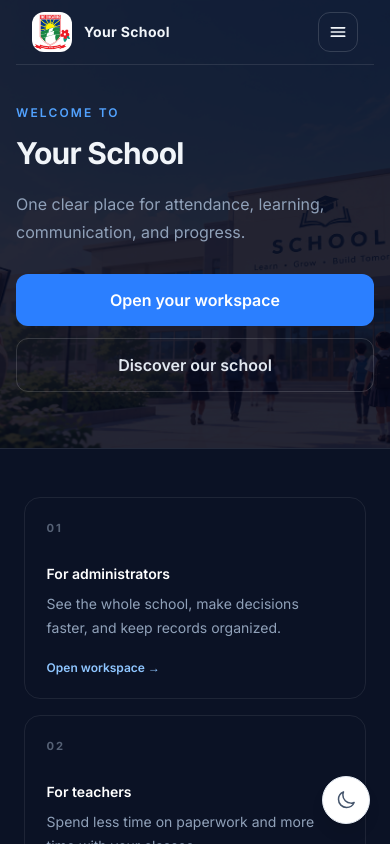
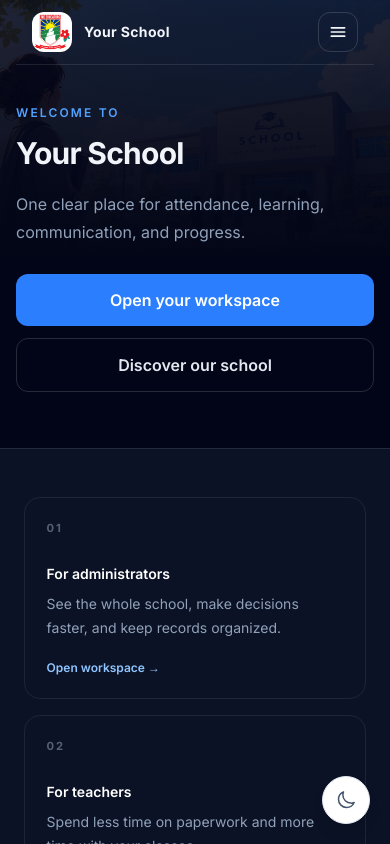
Before and after one commit to jawadraza28/SCH, a Next.js app: page / in a window 390 px wide. Shown: the top 844 px of the page. Built offline with nearby package versions, Linux system fonts and the light colour scheme; no server answers; the database is empty.

Commit message:
feat: add responsive landing cover with fade effect and update home page layout

```diff
--- a/src/app/globals.css
+++ b/src/app/globals.css
@@ -1013,6 +1013,39 @@ main .shadow-sm {
     linear-gradient(140deg, rgb(255 255 255 / 0.07), rgb(2 6 23 / 0.24));
 }
 
+/* --- Landing hero cover ---------------------------------------------------
+   The cover is a wide 16:9 photo (1672×941). On phones the hero is tall and
+   narrow, so covering the whole section crops it into a heavy zoom. Below
+   640px we pin the cover to a short banner at the top of the hero (the full
+   height of the photo is kept, only the sides crop) and fade its lower edge
+   into the page so it never looks stretched or over-zoomed. */
+.landing-cover {
+  position: absolute;
+  inset: 0;
+  height: 100%;
+  width: 100%;
+  object-fit: cover;
+  object-position: center;
+}
+.landing-cover-fade {
+  position: absolute;
+  inset-inline: 0;
+  top: 0;
+  display: none;
+  height: 16rem;
+  background-image: linear-gradient(to bottom, transparent, rgb(2 6 23));
+  pointer-events: none;
+}
+@media (max-width: 639px) {
+  .landing-cover {
+    inset: 0 auto auto 0;
+    height: 16rem;
+  }
+  .landing-cover-fade {
+    display: block;
+  }
+}
+
 .landing-feature { position: relative; display: block; min-height: 12rem; border: 1px solid rgb(255 255 255 / 0.08); border-radius: 1rem; padding: 1.35rem; transition: border-color 180ms ease, background-color 180ms ease, transform 180ms ease; }
 .landing-feature:hover { border-color: rgb(125 211 252 / 0.35); background: rgb(255 255 255 / 0.04); transform: translateY(-0.25rem); }
 .landing-feature-number { display: block; margin-bottom: 1.75rem; color: rgb(148 163 184 / 0.55); font-size: 0.7rem; font-weight: 700; letter-spacing: 0.16em; }
--- a/src/app/login/page.tsx
+++ b/src/app/login/page.tsx
@@ -50,12 +50,12 @@ export default function LoginPage() {
   }
 
   return (
-    <main className="min-h-screen bg-slate-950 px-4 py-5 text-slate-100 sm:px-6 lg:px-8">
+    <main className="flex min-h-[100dvh] flex-col bg-slate-950 px-4 py-5 text-slate-100 sm:px-6 lg:px-8">
       <nav className="mx-auto flex max-w-6xl items-center justify-between gap-4 px-1 py-2 sm:px-2">
         <Link href="/" className="text-white"><SchoolBrandMark compact /></Link>
         <div className="flex items-center gap-1 sm:gap-2"><Link prefetch href="/" className="rounded-xl px-3 py-2 text-sm font-medium text-slate-300 hover:bg-white/10 hover:text-white">Home</Link><Link prefetch href="/about-us" className="hidden rounded-xl px-3 py-2 text-sm font-medium text-slate-300 hover:bg-white/10 hover:text-white sm:block">About us</Link><Link prefetch href="/contact" className="rounded-xl px-3 py-2 text-sm font-medium text-slate-300 hover:bg-white/10 hover:text-white">Contact</Link></div>
       </nav>
-      <div className="mx-auto grid min-h-[calc(100vh-6rem)] max-w-6xl overflow-hidden rounded-3xl border border-white/10 bg-slate-900 shadow-2xl lg:grid-cols-[1.05fr_0.95fr]">
+      <div className="mx-auto grid w-full flex-1 max-w-6xl overflow-hidden rounded-3xl border border-white/10 bg-slate-900 shadow-2xl lg:grid-cols-[1.05fr_0.95fr]">
         <section className="relative hidden overflow-hidden bg-blue-700 p-12 lg:flex lg:flex-col lg:justify-between">
           <div className="absolute -right-24 -top-24 h-72 w-72 rounded-full bg-cyan-300/20 blur-3xl" />
           <div className="relative">
--- a/src/app/page.tsx
+++ b/src/app/page.tsx
@@ -21,7 +21,7 @@ export default async function Home() {
   const description = school?.schoolDescription || "One clear place for attendance, learning, communication, and progress.";
   return (
     <main className="landing-page min-h-screen overflow-hidden bg-slate-950 text-slate-100">
-      <section className="relative w-full overflow-hidden px-4 pb-14 sm:px-10 sm:pb-20 lg:pb-28"><img src="/landingcover.png" alt="" aria-hidden className="absolute inset-0 h-full w-full object-cover opacity-40" /><div className="absolute inset-0 bg-slate-950/65" /><LandingNav schoolName={schoolName} />
+      <section className="relative w-full overflow-hidden px-4 pb-14 sm:px-10 sm:pb-20 lg:pb-28"><img src="/landingcover.png" alt="" aria-hidden className="landing-cover opacity-40" /><div aria-hidden className="pointer-events-none absolute inset-0 bg-slate-950/65" /><div aria-hidden className="landing-cover-fade" /><LandingNav schoolName={schoolName} />
         <div className="relative z-10 mx-auto grid max-w-7xl gap-8 pt-10 sm:gap-12 sm:pt-16 lg:grid-cols-[1fr_0.8fr] lg:items-center lg:pt-24">
           <div><p className="text-xs font-semibold uppercase tracking-[0.18em] text-blue-400 sm:text-sm sm:tracking-[0.22em]">Welcome to</p><h1 className="mt-4 max-w-3xl text-3xl font-bold leading-[1.1] tracking-tight sm:mt-6 sm:text-6xl">{schoolName}</h1><p className="mt-5 max-w-xl text-base leading-7 text-slate-400 sm:mt-7 sm:text-lg sm:leading-8">{description}</p><div className="mt-7 flex flex-col gap-3 sm:mt-9 sm:flex-row"><Link href="/login" className="rounded-xl bg-blue-500 px-6 py-3.5 text-center font-semibold text-white hover:bg-blue-400">Open your workspace</Link><Link href="/about-us" className="rounded-xl border border-white/15 px-6 py-3.5 text-center font-semibold text-slate-200 hover:bg-white/5">Discover our school</Link></div></div>
         </div>
```
